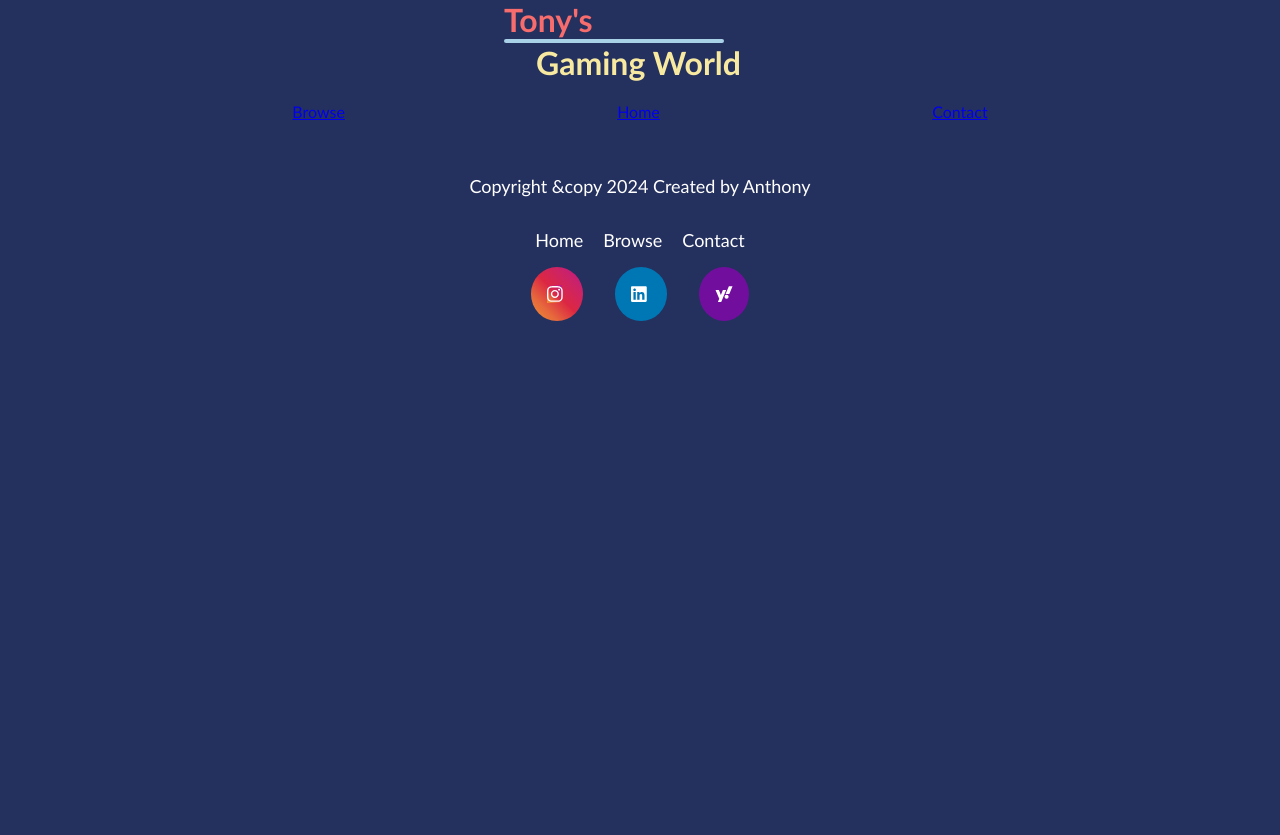
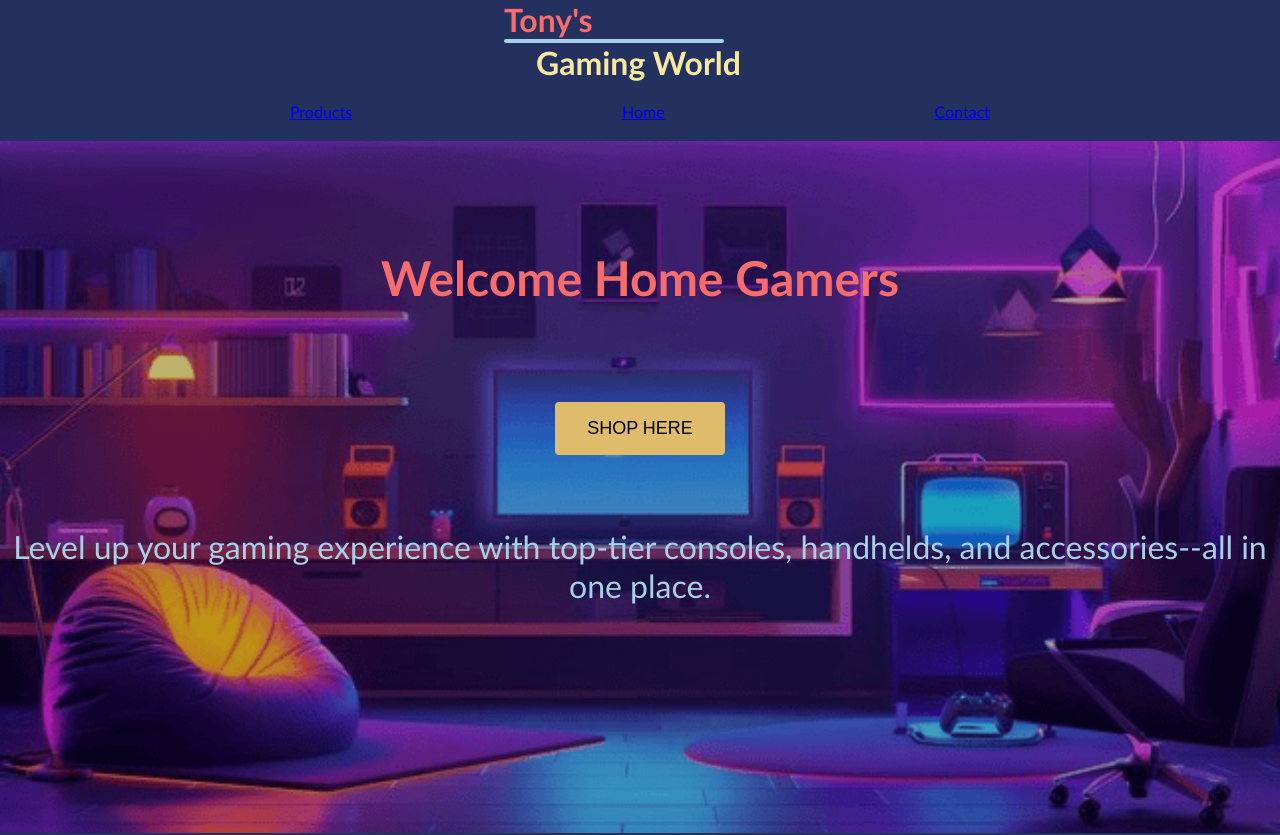
Before and after one commit to tonytone11/React_Ecommerce, a React (Create React App) app in the folder ecommerce/: page / in a window 1280 px wide. Shown: the top 835 px of the page. Before the commit the page ends 800 px from the top, so only its background shows below. Built offline with nearby package versions, Linux system fonts and the light colour scheme.

Commit message:
Fixing home page

```diff
--- a/ecommerce/src/App.js
+++ b/ecommerce/src/App.js
@@ -19,6 +19,7 @@ const App = () => {
           <Route path="/products" component={Products} />
           <Route path="/contact" component={Contact} />
         </Routes>
+        <Home />
       </main>
       <Footer />
     </Router>
--- a/ecommerce/src/Styling/Home.css
+++ b/ecommerce/src/Styling/Home.css
@@ -13,7 +13,7 @@
     left: 0;
     width: 100%;
     height: 100%;
-    /* background: url(../images/hero-image.png) no-repeat center/cover; */
+    background: url(../images/hero-image.png) no-repeat center/cover;
     background-repeat: no-repeat;
     background-size: cover;
     background-position: center center;
--- a/ecommerce/src/Styling/NavBar.css
+++ b/ecommerce/src/Styling/NavBar.css
@@ -4,7 +4,7 @@ nav {
     justify-content: space-evenly;
     padding: 1.25rem;
 }
-nav Link{
+nav NavLink{
     font-size: 1.5rem;
     text-decoration: none;
     color: white;
--- a/ecommerce/src/components/NavBar.js
+++ b/ecommerce/src/components/NavBar.js
@@ -1,13 +1,13 @@
 import React from 'react';
-import { Link } from 'react-router-dom';
+import { NavLink } from 'react-router-dom';
 import '../styling/NavBar.css';
 
 const NavBar = () => {
     return (
         <nav className="nav-container">
-            <Link to="/products">Browse</Link>
-            <Link to="/">Home</Link>
-            <Link to="/contact">Contact</Link>
+            <NavLink to="/products">Products</NavLink>
+            <NavLink to="/">Home</NavLink>
+            <NavLink to="/contact">Contact</NavLink>
         </nav>
     );
 };
```
